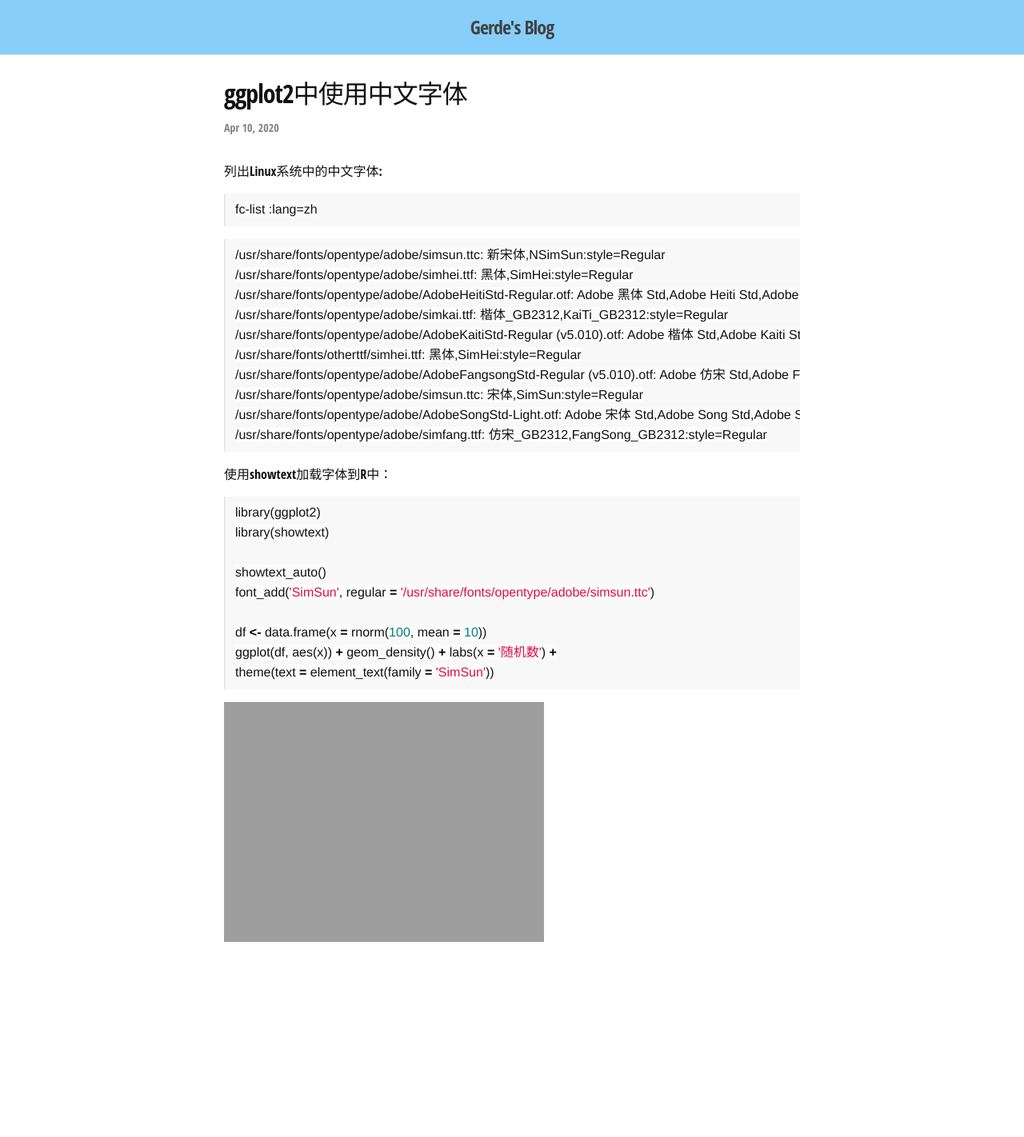
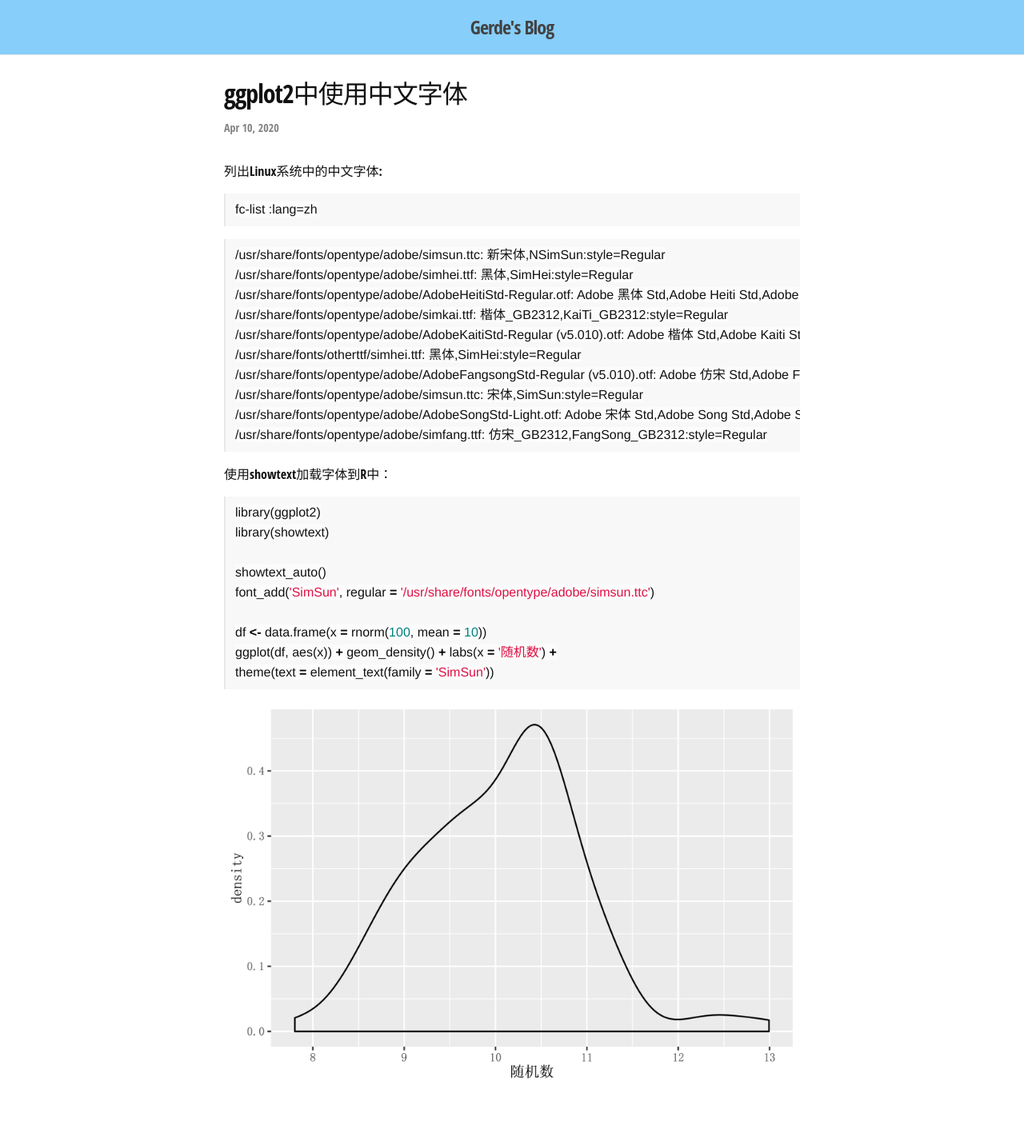
Before and after one commit to Gerde/gerde.github.io, a Jekyll site: the page built from _posts/2020-04-10-ggplot2-chinese.md, in a window 1280 px wide. Shown: the whole page at 80% size. Built offline with Jekyll 4.4.1, drawn with Linux system fonts in a browser that asks for light colours; before the commit the page ends 1242 px from its top, so only the background shows below that.

Commit message:
change image size

````diff
--- a/_posts/2020-04-10-ggplot2-chinese.md
+++ b/_posts/2020-04-10-ggplot2-chinese.md
@@ -37,4 +37,4 @@ ggplot(df, aes(x)) + geom_density() + labs(x = '随机数') +
 theme(text = element_text(family = 'SimSun'))
 ```
 
-![]({{site.baseurl}}/images/ggplot2_chinese.png =250x)
+![]({{site.baseurl}}/images/ggplot2_chinese.png)
````
